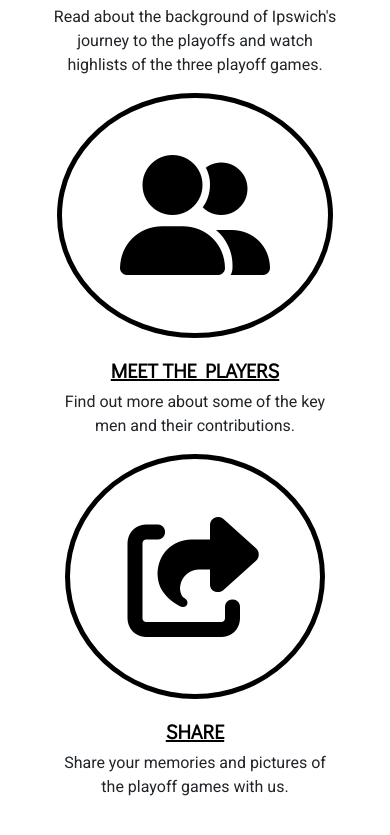
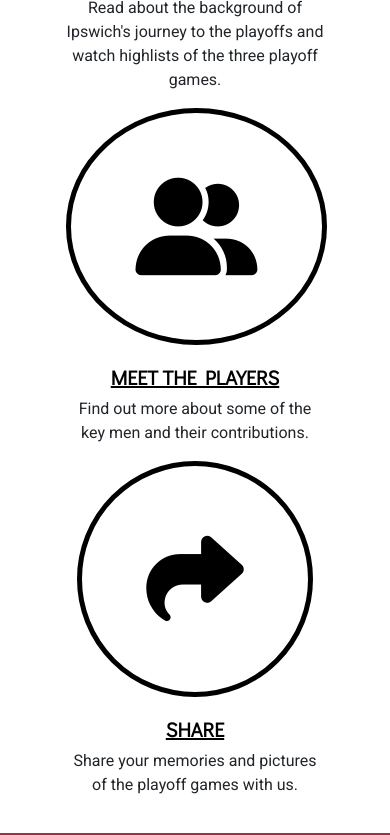
Before and after one commit to Code-Institute-Submissions/One-Day-In-May-MS1, a plain HTML site: page index.html in a window 390 px wide. Shown: the part 1322-2157 px from the top of the page. Drawn offline with nearby package versions, Linux system fonts and the light colour scheme; a web font is replaced by a local one.

Commit message:
Adjusted the font size and padding of the shortcut icons and borders on home page to make them more responsive.  Added a media query rule to improve look on mobile screen size.

```diff
--- a/assets/css/style.css
+++ b/assets/css/style.css
@@ -180,17 +180,21 @@ a:hover {
     text-align: center;
 }
 
-.shortcuts__header {
-    color: #000000;
+.shortcuts__cols {
+    padding: 0px 30px;
 }
 
 .shortcut__icon {
-    font-size: 120px;
+    font-size: 8vw;
     color: #000000;
     padding: 20%;
     border: 5px solid #000000;
     border-radius: 50%;
     margin-bottom: 20px;
+}
+
+.shortcuts__header {
+    color: #000000;
 }
 
 /*-------------------------------------------------------------------------------------------Media Queries (small screen)*/
@@ -209,4 +213,10 @@ a:hover {
         display: block;
     }
 
+    /* To make the shortcut icons responsive on the home page, I had to use viewport to size the font.  Hoever, on mobile this makes the icons too small.  This rule make the icons and borders look better on mobile. */
+    .shortcut__icon {
+        font-size: 25vw;
+        padding: 25%;
+    }
+
 }
--- a/index.html
+++ b/index.html
@@ -67,7 +67,7 @@
                     </div>
                 </div>
                 <div class="row shortcuts">
-                    <div class="col-md-6 col-lg-4">
+                    <div class="col-md-6 col-lg-4 shortcuts__cols">
                         <a href="highlights.html">
                             <div class="shortcut__icon-container">
                                 <i class="fas fa-video shortcut__icon" aria-hidden="true"></i>
@@ -76,7 +76,7 @@
                         </a>
                         <p>Read about the background of Ipswich's journey to the playoffs and watch highlists of the three playoff games.</p>
                     </div>
-                    <div class="col-md-6 col-lg-4">
+                    <div class="col-md-6 col-lg-4 shortcuts__cols">
                         <a href="meet-the-players.html">
                             <div class="shortcut__icon-container">
                                 <i class="fas fa-user-friends shortcut__icon" aria-hidden="true"></i>
@@ -85,10 +85,10 @@
                         </a>
                         <p>Find out more about some of the key men and their contributions.</p>
                     </div>
-                    <div class="col-md-6 offset-md-3 col-lg-4 offset-lg-0">
+                    <div class="col-md-6 offset-md-3 col-lg-4 offset-lg-0 shortcuts__cols">
                         <a href="share.html">
                             <div class="shortcut__icon-container">
-                                <i class="fas fa-share-square shortcut__icon" aria-hidden="true"></i>
+                                <i class="fas fa-share shortcut__icon" aria-hidden="true"></i>
                             </div>
                             <h5 class="uppercase underline font-bold shortcuts__header">Share</h5>
                         </a>
```
